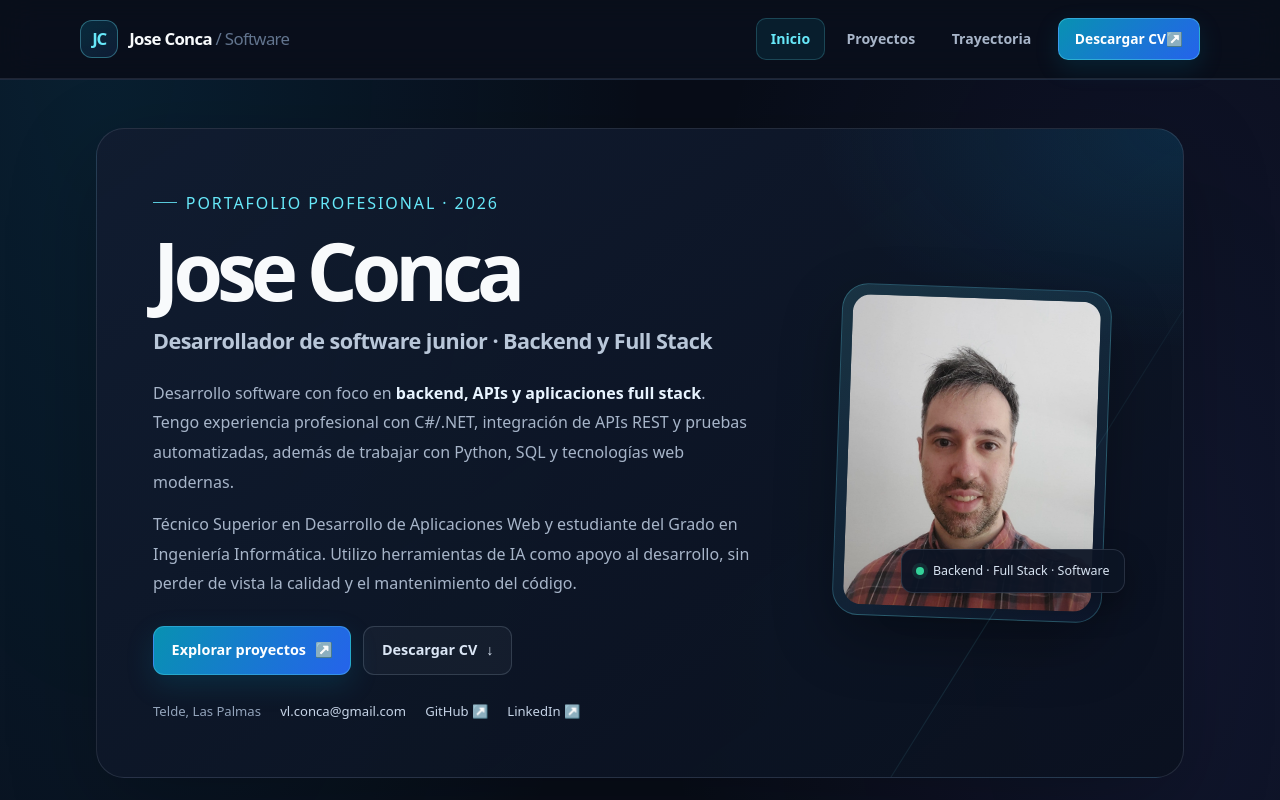
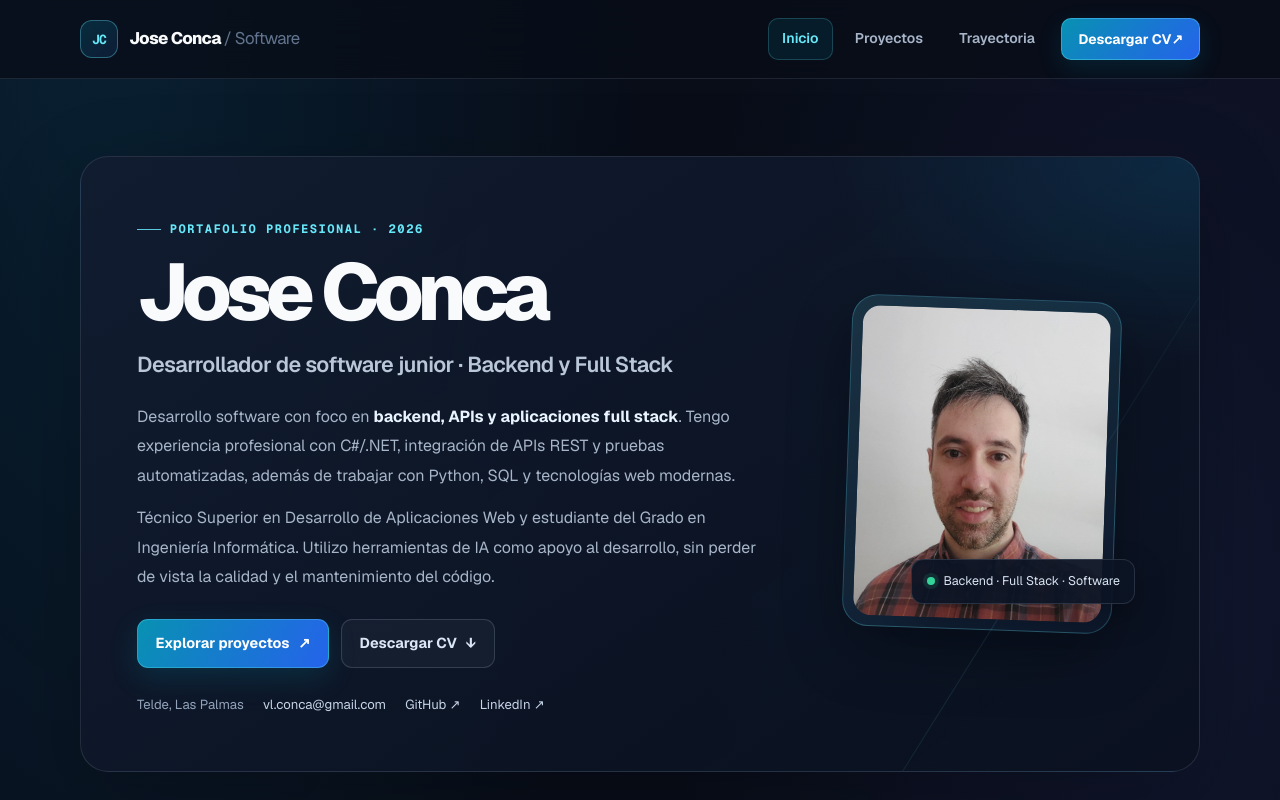
Before and after one commit to joseconca/joseconca.github.io, a Next.js app: page / in a window 1280 px wide. Shown: the top 800 px of the page. Built offline with nearby package versions, Linux system fonts and the light colour scheme.

Commit message:
Integra el nuevo sistema visual en la estructura global

```diff
--- a/src/app/layout.tsx
+++ b/src/app/layout.tsx
@@ -28,15 +28,12 @@
 export default function RootLayout({ children }: LayoutProps<"/">) {
   return (
     <html lang="es">
-      <body className="bg-slate-900 text-slate-100 min-h-screen flex flex-col font-sans">
-        <header className="sticky top-0 z-50 bg-slate-900/90 backdrop-blur border-b border-slate-800">
-          <Navbar />
-        </header>
-        <div className="flex-1 max-w-6xl w-full mx-auto px-4 sm:px-6 lg:px-8 py-8 sm:py-12">
-          {children}
-        </div>
-        <footer className="border-t border-slate-800 py-6 text-center text-sm text-slate-500">
-          <p>© {new Date().getFullYear()} Jose Conca — Telde, Las Palmas</p>
+      <body className={`${geistSans.variable} ${geistMono.variable} min-h-screen flex flex-col font-sans`}>
+        <Navbar />
+        <main className="site-main">{children}</main>
+        <footer className="site-footer">
+          <p>© {new Date().getFullYear()} Jose Conca · Telde, Las Palmas</p>
+          <p className="mt-2">Desarrollo de software · Backend · Full Stack</p>
         </footer>
       </body>
     </html>
```
